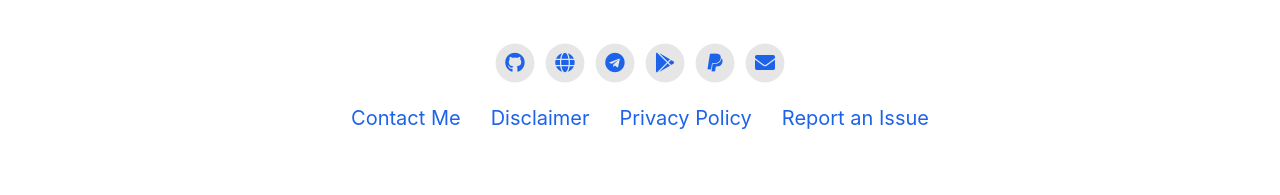
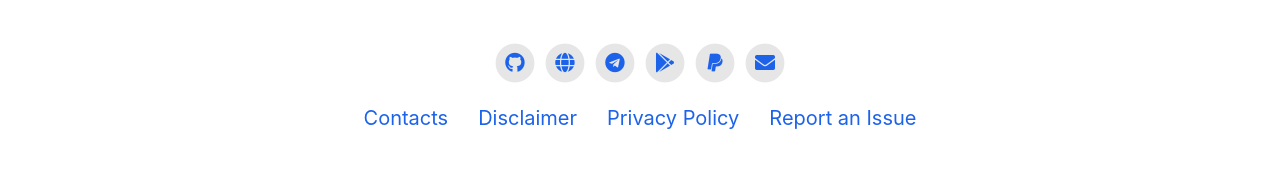
Before and after one commit to SmartPack/SmartPack.github.io, a Jekyll site: the page built from _pages/contact.md, in a window 1280 px wide. Shown: the part 910-1105 px from the top of the page. Built offline with Jekyll 4.4.1, drawn with Linux system fonts in a browser that asks for light colours; nearby versions of some CDN libraries.

Commit message:
Updated contact page title
Signed-off-by: sunilpaulmathew <sunil.kde@gmail.com>

```diff
--- a/_pages/contact.md
+++ b/_pages/contact.md
@@ -1,6 +1,6 @@
 ---
 layout: page
-title: Contact Me
+title: Contacts
 permalink: /contact/
 include_in_footer: true
 ---
```
